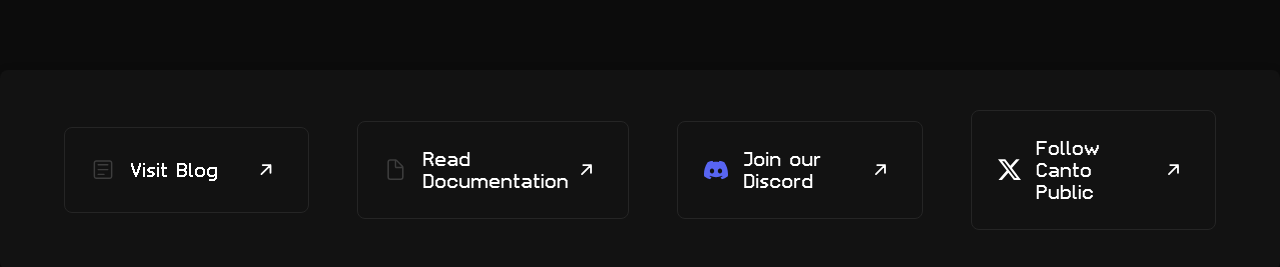
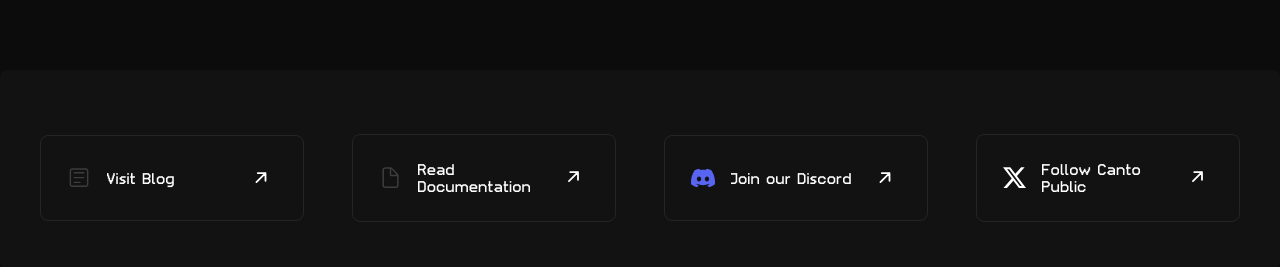
Before and after one commit to Plex-Engineer/canto-explore, a Next.js app: page / in a window 1280 px wide. Shown: the part 5584-5851 px from the top of the page. Built offline with nearby package versions, Linux system fonts and the light colour scheme.

Commit message:
Update styles in cards and footer modules

```diff
--- a/components/cards/cards.module.scss
+++ b/components/cards/cards.module.scss
@@ -109,7 +109,6 @@
   display: flex;
   width: 100%;
   padding: 26px;
-  align-items: center;
   justify-content: space-between;
   border-radius: 8px;
   border: 1px solid #252525;
@@ -117,7 +116,7 @@
   div {
     display: flex;
     font-family: var(--videotype);
-    font-size: 18px;
+    font-size: 14px;
     align-items: center;
     gap: 16px;
   }
--- a/sections/footer/footer.module.scss
+++ b/sections/footer/footer.module.scss
@@ -1,17 +1,22 @@
 .container {
-  display: flex;
-  justify-content: space-between;
-  align-items: center;
-  padding: 4rem;
   border-radius: 8px;
-  box-shadow: 0 0 8px 0 rgba(0, 0, 0, 0.1);
-  gap: 3rem;
   height: 100%;
   background: #121212;
 }
 
+.inner_container {
+  max-width: 1200px;
+  display: flex;
+  justify-content: space-between;
+  align-items: center;
+  padding: 4rem 0;
+  gap: 3rem;
+
+  margin: 0 auto;
+}
+
 @media (max-width: 768px) {
-  .container {
+  .inner_container {
     flex-direction: column;
     padding: 2rem;
   }
--- a/sections/footer/footer.tsx
+++ b/sections/footer/footer.tsx
@@ -4,6 +4,7 @@ import styles from "./footer.module.scss";
 const Footer = () => {
   return (
     <div className={styles.container}>
+      <div className={styles["inner_container"]}>
         <FooterCard
           text="Visit Blog"
           image="/blog.svg"
@@ -25,6 +26,7 @@ const Footer = () => {
           link="https://twitter.com/CantoPublic"
         />
       </div>
+    </div>
   );
 };
 
```
Lines whose indentation alone changed are shown as unchanged.
